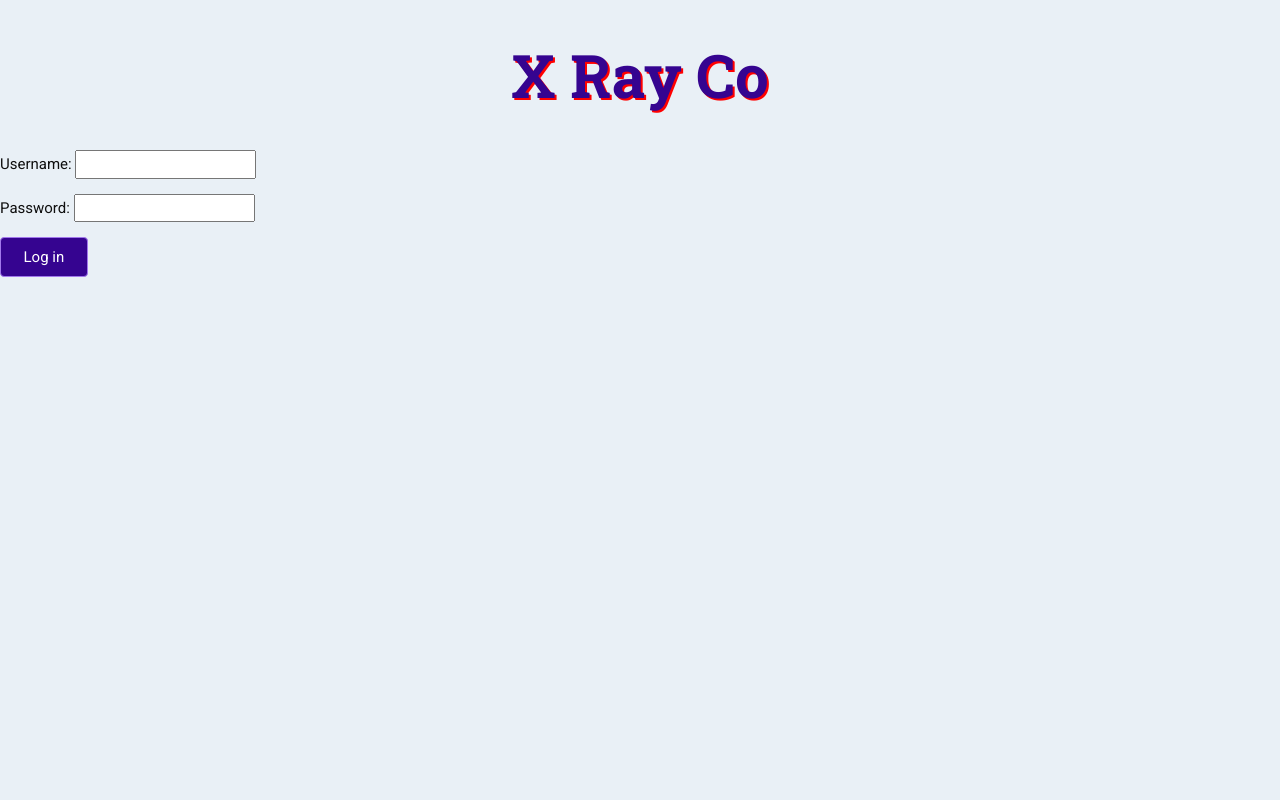
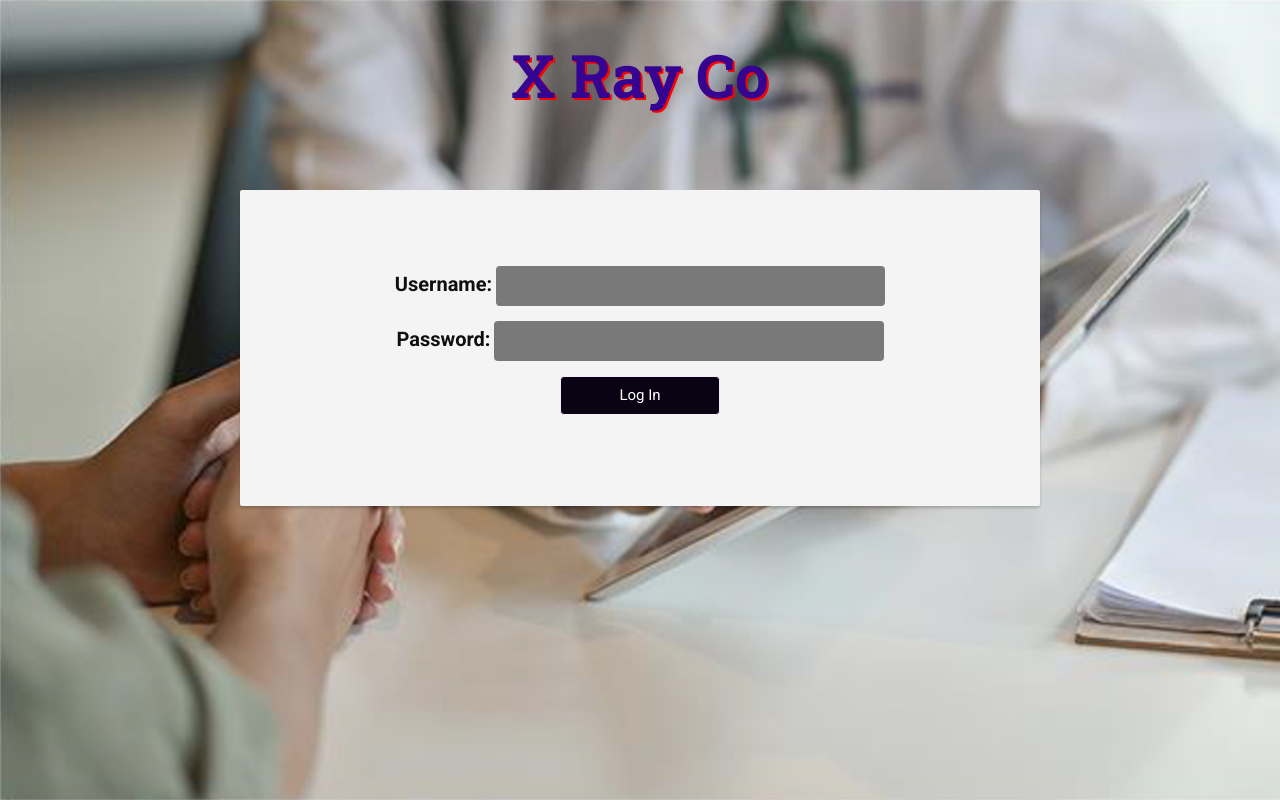
Before and after one commit to tanshihuai/X-Ray-Co, a Django app: page /login/ in a window 1280 px wide. Run offline with Django 4.2, Linux system fonts and the light colour scheme.

Commit message:
css update for today image not done

```diff
--- a/website/static/website/styles/base.css
+++ b/website/static/website/styles/base.css
@@ -1,4 +1,5 @@
 @import url('https://fonts.googleapis.com/css2?family=Roboto:wght@400;700&family=Roboto+Slab:wght@700&display=swap');
+
 
 * {
   box-sizing: border-box;
@@ -346,3 +347,92 @@ margin-left: 600px;
   margin-top: -10px;
   text-align: center;
 }
+.login_form{
+  min-height:300px;
+   max-width:800px;
+   margin:40px auto;
+   padding: 2cm;
+   background:rgb(244, 244, 245);
+   border-radius:2px;
+   box-shadow:0px 2px 3px rgba(0, 0, 0, 0.2);
+   display:flex;
+   flex-direction:column;
+   overflow:hidden;
+   animation: hi 0.5s;
+   box-sizing:border-box;
+   text-align: center;
+}
+
+.login_form .loginform_button{
+  width: 160px;
+  cursor: pointer;
+  font: inherit;
+  padding: 0.5rem 1.5rem;
+  background-color: #090414;
+  border: 1px solid #f2f0f5;
+  color: white;
+  border-radius: 4px;
+  text-decoration: none;
+}
+
+label[for=id_username]{
+  margin-bottom:10px;
+  font-size:20px;
+  position:relative;
+  line-height:14px;
+  font-weight: bold;
+}
+
+label[for=id_password]{
+  margin-bottom:10px;
+  font-size:20px;
+  position:relative;
+  line-height:14px;
+  font-weight: bold;
+}
+
+input[type=text][name=username]{
+  background:rgba(0, 0, 0, 0.5);
+  color:#e0e8f7;
+  height:40px;
+  line-height:40px;
+  width:60%;
+  border:none;
+  border-radius:4px;
+  font-weight:600;
+}
+
+input[type=password][name=password]{
+  background:rgba(0, 0, 0, 0.5);
+  color:#dbe5fa;
+  height:40px;
+  line-height:80px;
+  width:60%;
+  border:none;
+  border-radius:4px;
+  font-weight:600;
+}
+
+.backgroundimage {
+  background-image: url("../images/login.jpg");
+  background-size: cover;
+ }
+
+.searchbar{
+  text-align: center;
+}
+
+label[for=id_nric]{
+  font-weight: bold;
+}
+
+.nursecasereport{
+    margin-left: 40%;
+    text-align: left;
+    font-size: 24px;
+  }
+
+.logoutpage{
+  text-align: center;
+  font-size:larger
+}
--- a/website/templates/website/DoctorHomepage.html
+++ b/website/templates/website/DoctorHomepage.html
@@ -5,6 +5,7 @@
 {% endblock %}
 
 {% block body %}
+    <div class="searchbar">
         <form method="GET">
             {{ nricfilter.form }}
             <button class="" name="search">Search</button>
@@ -13,6 +14,7 @@
         <form method="GET">
             <button class="" name="reset">Reset</button>
         </form>
+    </div>
 
 
     <div class="tscroll">
--- a/website/templates/website/NurseCaseReport.html
+++ b/website/templates/website/NurseCaseReport.html
@@ -5,6 +5,7 @@
 {% endblock %}
 
 {% block body %}
+<div class="nursecasereport">
     <form action="/NurseCaseReport/", method="POST">
         {% csrf_token %}
         <ul class="horizontal">
@@ -14,4 +15,5 @@
             <button>Submit</button>
         </div>
     </form>
+</div>
 {% endblock %}
--- a/website/templates/website/login.html
+++ b/website/templates/website/login.html
@@ -23,7 +23,7 @@
     <title>Log in</title>
     <link rel="stylesheet" href="{% static 'website/styles/base.css' %}">
 </head>
-<body>
+<body class= "backgroundimage">
     <header id="main-header">
         <nav>
             <a href="/" id="main-logo">X Ray Co</a>
@@ -34,11 +34,13 @@
         <p>{% block header_content %}{% endblock %}</p>
     </header>
 
-    <form method="POST">
-        {% csrf_token %}
-        {{ loginform.as_p }}
-        <button>Log in</button>
-    </form>
+    <div class="login_form">
+        <form class="form" method="POST">
+            {% csrf_token %}
+            {{ loginform.as_p }}
+            <button class="loginform_button">Log In</button>
+        </form>
+    </div>
     {% comment %} <footer class="footer">This App is for education purpose only@FYP-22-S3-01</footer> {% endcomment %}
     <script src="https://cdn.jsdelivr.net/npm/@popperjs/core@2.9.2/dist/umd/popper.min.js" integrity="sha384-IQsoLXl5PILFhosVNubq5LC7Qb9DXgDA9i+tQ8Zj3iwWAwPtgFTxbJ8NT4GN1R8p" crossorigin="anonymous"></script>
     <script src="https://cdn.jsdelivr.net/npm/bootstrap@5.0.2/dist/js/bootstrap.min.js" integrity="sha384-cVKIPhGWiC2Al4u+LWgxfKTRIcfu0JTxR+EQDz/bgldoEyl4H0zUF0QKbrJ0EcQF" crossorigin="anonymous"></script>
--- a/website/templates/website/logoutpage.html
+++ b/website/templates/website/logoutpage.html
@@ -5,8 +5,10 @@
 {% endblock %}
 
 {% block body %}
+<div class = "logoutpage">
     <h3>Logged out</h3>
     <br>
     <p>Thank you for your fight against Covid-19. Enjoy the rest of your day.</p>
     <p><a href="/">Log in again</a></p>
+</div>
 {% endblock %}
```
Also changed, not shown: website/templates/website/NurseHomepage.html (+7 -8 lines), website/templates/website/XRayStaffHomepage.html (+7 -8 lines), db.sqlite3, website/static/website/images/login.jpg (added). Lines whose indentation alone changed are shown as unchanged.
